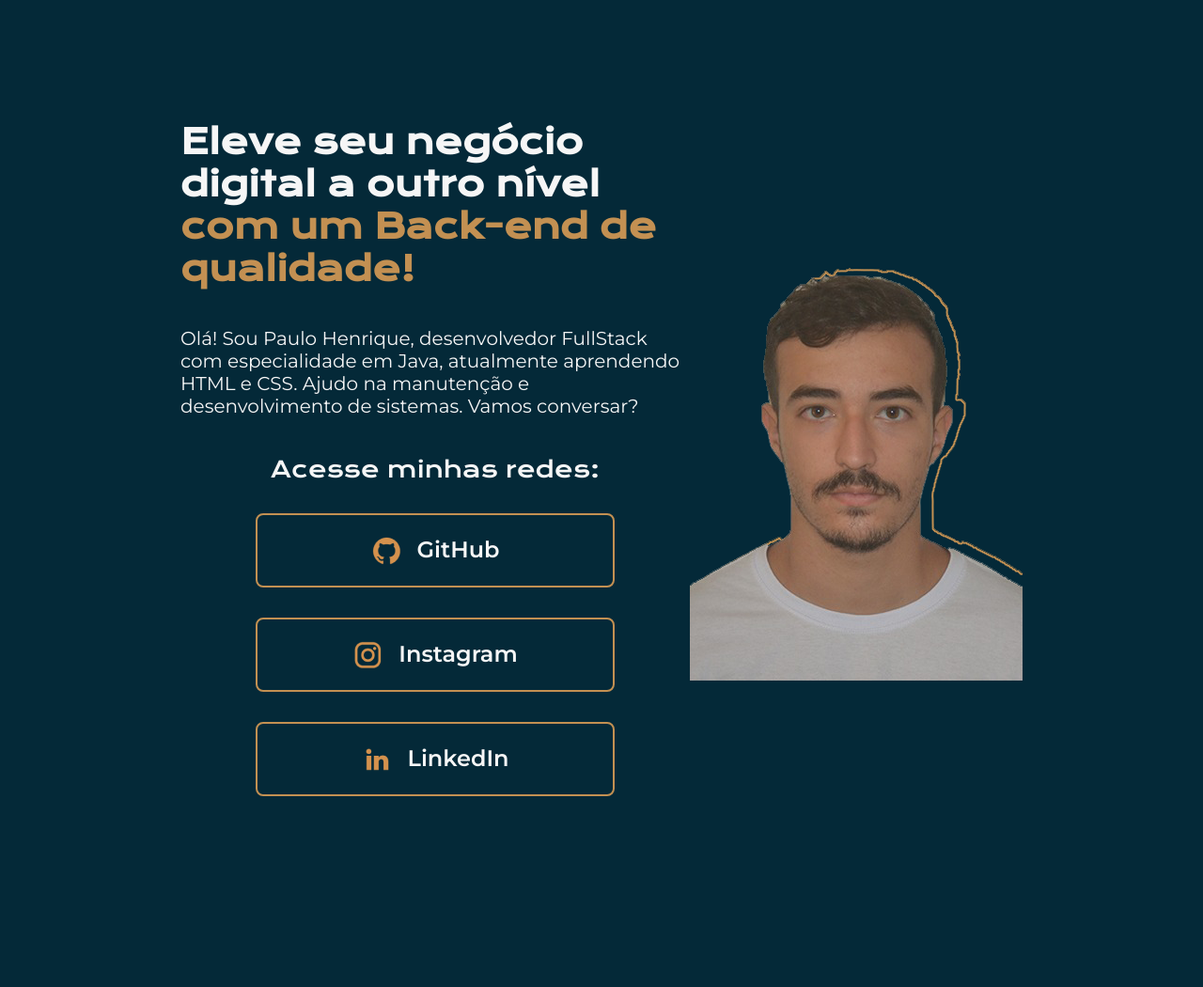
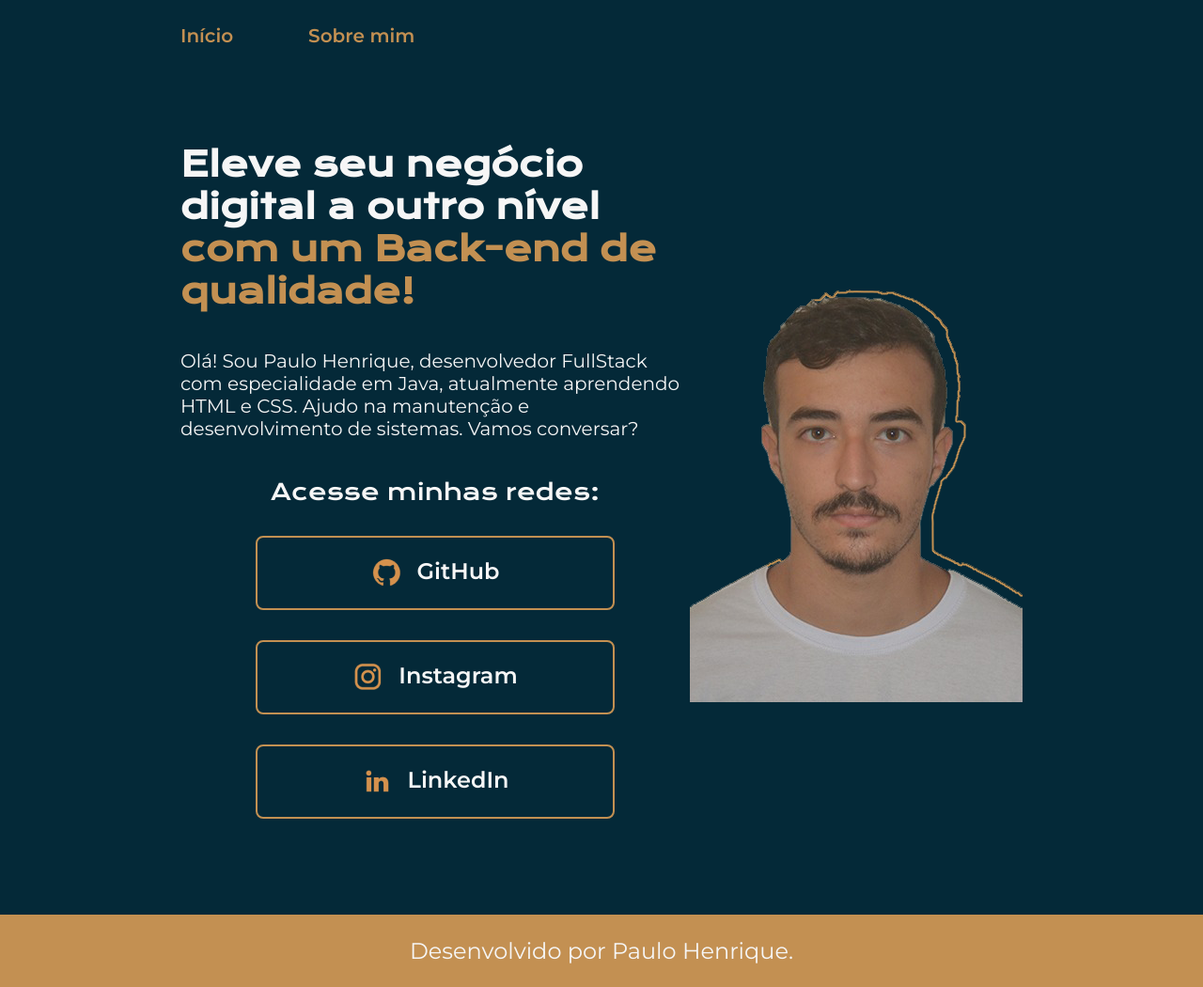
Before and after one commit to paulooosf/Portfolio-simples, a plain HTML site: page index.html in a window 1280 px wide. Shown: the whole page at 94% size. Before the commit the page ends 975 px from the top, so only its background shows below. Drawn offline with nearby package versions, Linux system fonts and the light colour scheme.

Commit message:
feat: Finalizando estrutura de header e footer

```diff
--- a/index.html
+++ b/index.html
@@ -7,7 +7,12 @@
     <link rel="stylesheet" href="styles.css">
   </head>
   <body>
-    <header></header>
+    <header class="cabecalho">
+      <nav class="cabecalho__menu">
+        <a class="cabecalho__menu__link" href="">Início</a>
+        <a class="cabecalho__menu__link" href="">Sobre mim</a>
+      </nav>
+    </header>
     <main class="apresentacao">
       <section class="apresentacao__conteudo">
         <h1 class="apresentacao__conteudo__titulo">
@@ -36,6 +41,8 @@
       </section>
       <img src="./assets/3x4 .png" alt="Foto do desenvolvedor, Paulo Henrique.">
     </main>
-    <footer></footer>
+    <footer class="rodape">
+      <p>Desenvolvido por Paulo Henrique.</p>
+    </footer>
   </body>
 </html>
--- a/styles.css
+++ b/styles.css
@@ -12,19 +12,32 @@
 }
 
 body {
-    height: 100%;
+    /* height: 100%; */
     width: 100%;
     box-sizing: border-box;
     background-color: #042938;
     color: #f6f6f6;
 }
 
-.titulo-destaque {
-    color: #C39052;
+.cabecalho {
+    padding: 2% 0% 0% 15%;
+}
+
+.cabecalho__menu {
+    display: flex;
+    gap: 80px;
+}
+
+.cabecalho__menu__link {
+    font-family: 'Montserrat', sans-serif;
+    font-weight: 600;
+    font-size: 20px;
+    color:#C39052;
+    text-decoration: none;
 }
 
 .apresentacao {
-    margin: 10% 15%;
+    padding: 8% 15%;
     display: flex;
     align-items: center;
     justify-content: space-between;
@@ -40,6 +53,10 @@ body {
 .apresentacao__conteudo__titulo {
     font-size: 36px;
     font-family: "Krona One", sans-serif;
+}
+
+.titulo-destaque {
+    color: #C39052;
 }
 
 .apresentacao__conteudo__texto {
@@ -80,3 +97,13 @@ body {
 .apresentacao__links__link:hover {
     background-color: #074963;
 }
+
+.rodape {
+    color: #f6f6f6;
+    background-color: #C39052;
+    padding: 24px;
+    text-align: center;
+    font-family: 'Montserrat', sans-serif;
+    font-size: 24px;
+    font-weight: 400;
+}
```
